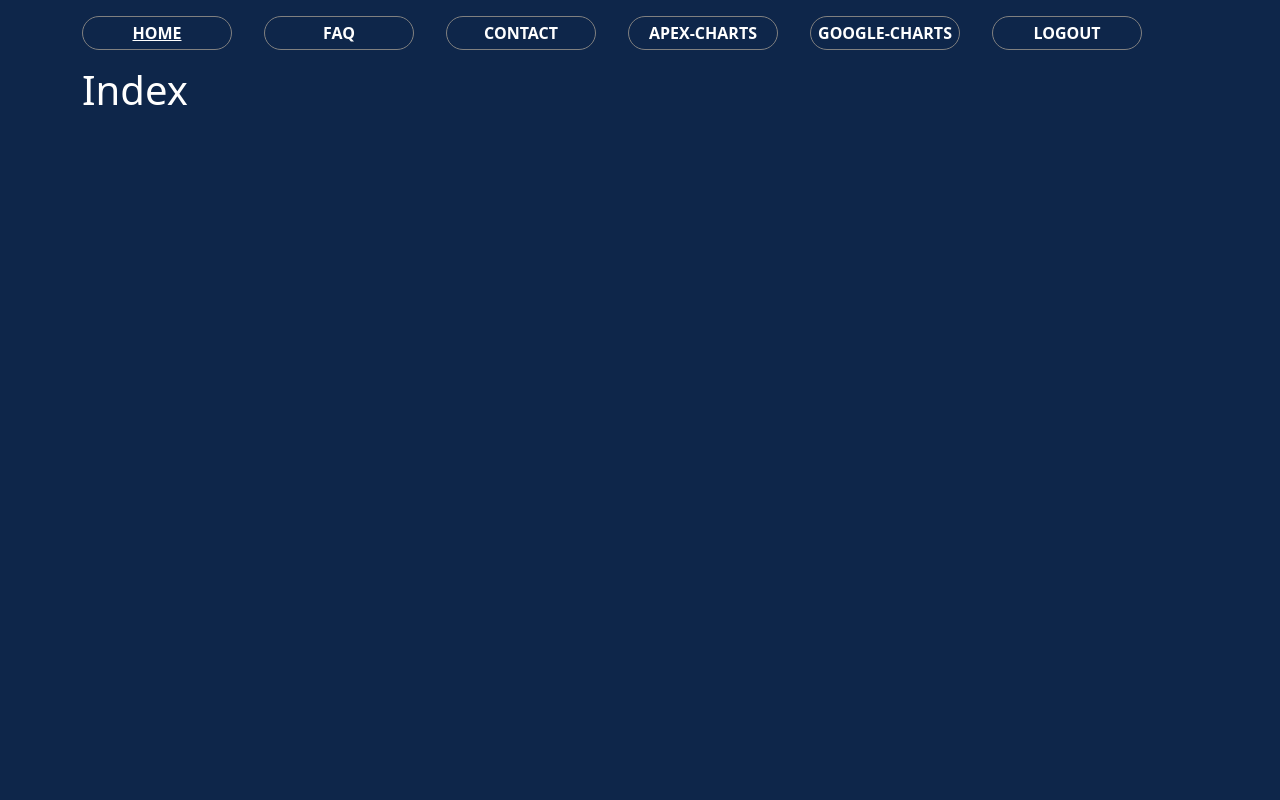
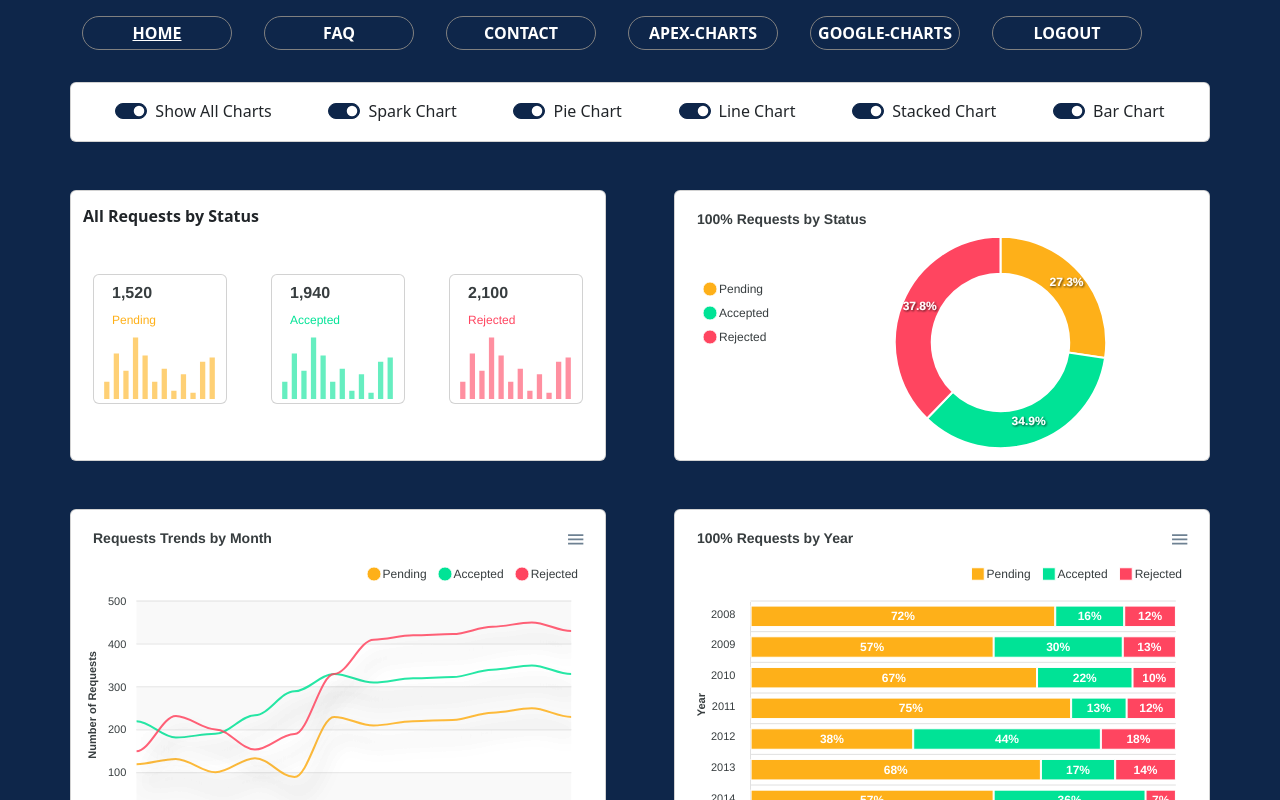
Before and after one commit to ahelmi365/react-js-charts, a React (Vite) app: page / in a window 1280 px wide. Shown: the top 800 px of the page. Built offline with nearby package versions, Linux system fonts and the light colour scheme.

Commit message:
add apex chart to home page

```diff
--- a/src/pages/index/Index.tsx
+++ b/src/pages/index/Index.tsx
@@ -1,8 +1,9 @@
 import React from 'react'
+import Dashboard from '../dashboard/apex-dashboard/Dashboard'
 
 const Index = () => {
   return (
-    <h1>Index</h1>
+    <Dashboard/>
   )
 }
 
```
